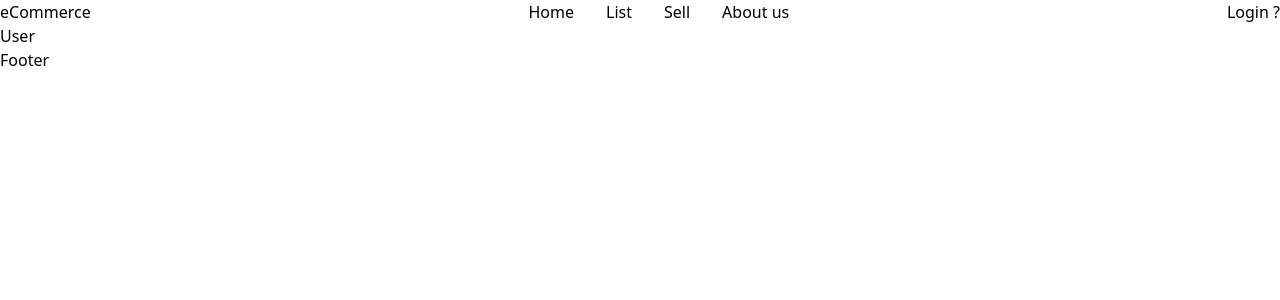
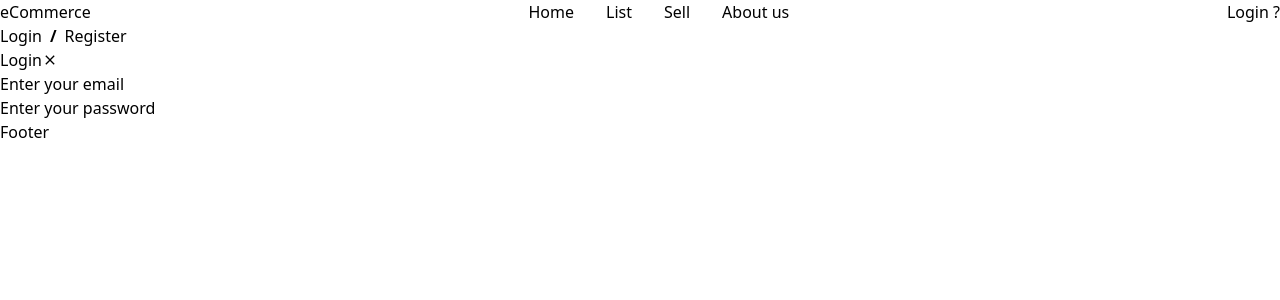
Before and after one commit to 25mohit/rapid-supplies, a React (Create React App) app: page /user in a window 1280 px wide. Shown: the top 300 px of the page. Built offline with nearby package versions, Linux system fonts and the light colour scheme.

Commit message:
Custom Input Field, Select Field, User Flow UI Completed

```diff
--- a/package.json
+++ b/package.json
@@ -9,6 +9,7 @@
     "firebase": "^10.14.1",
     "react": "^18.3.1",
     "react-dom": "^18.3.1",
+    "react-icons": "^5.3.0",
     "react-router-dom": "^6.27.0",
     "react-scripts": "5.0.1",
     "web-vitals": "^2.1.4"
--- a/src/components/Layout/Form.jsx
+++ b/src/components/Layout/Form.jsx
@@ -1,8 +1,17 @@
 import React from 'react'
+import { IoMdClose } from "react-icons/io";
 
-const Form = () => {
+const Form = props => {
   return (
-    <div>Form</div>
+    <form>
+      <header className='flex items-center'>
+        <div>
+          <h2>{props.form}</h2>
+        </div>
+        <IoMdClose />
+      </header>
+      {props.children}
+    </form>
   )
 }
 
--- a/src/components/Pages/List.jsx
+++ b/src/components/Pages/List.jsx
@@ -1,8 +1,12 @@
 import React from 'react'
+import Product from '../utils/Cards/Product'
 
 const List = () => {
   return (
-    <div>List</div>
+    <div>
+      <h1>List</h1>
+      <Product />
+    </div>
   )
 }
 
--- a/src/components/Pages/User.jsx
+++ b/src/components/Pages/User.jsx
@@ -1,8 +1,21 @@
-import React from 'react'
+import React, { useState } from 'react'
+import LoginForm from '../utils/Form/LoginForm'
+import RegisterForm from '../utils/Form/RegisterForm'
 
 const User = () => {
+    const [visibleForm, setVisibleForm] = useState('login')
+
   return (
-    <div>User</div>
+    <div>
+        <div className="toogler flex gap-2 items-center">
+            <span className='cursor-pointer' onClick={() => setVisibleForm('login')}>Login</span>
+            <b>/</b>
+            <span className='cursor-pointer' onClick={() => setVisibleForm('register')}>Register</span>
+        </div>
+        {
+            visibleForm === 'login' ? <LoginForm setVisibleForm={setVisibleForm}/> : <RegisterForm setVisibleForm={setVisibleForm}/>
+        }
+    </div>
   )
 }
 
--- /dev/null
+++ b/src/components/utils/Cards/Product.jsx
@@ -0,0 +1,9 @@
+import React from 'react'
+
+const Product = () => {
+  return (
+    <div>Product</div>
+  )
+}
+
+export default Product
--- a/src/components/utils/Form/LoginForm.jsx
+++ b/src/components/utils/Form/LoginForm.jsx
@@ -1,8 +1,13 @@
 import React from 'react'
+import Form from '../../Layout/Form'
+import Input from '../Inputs/Input'
 
-const LoginForm = () => {
+const LoginForm = ({setVisibleForm}) => {
   return (
-    <div>LoginForm</div>
+    <Form form="Login">
+      <Input placeholder="Enter your email" type="text"/>
+      <Input placeholder="Enter your password" type="password"/>
+    </Form>
   )
 }
 
--- a/src/components/utils/Form/RegisterForm.jsx
+++ b/src/components/utils/Form/RegisterForm.jsx
@@ -1,8 +1,9 @@
 import React from 'react'
+import Form from '../../Layout/Form'
 
-const RegisterForm = () => {
+const RegisterForm = ({setVisibleForm}) => {
   return (
-    <div>RegisterForm</div>
+    <Form form="Register" >RegisterForm</Form>
   )
 }
 
--- a/src/components/utils/Helpers/Navbar.jsx
+++ b/src/components/utils/Helpers/Navbar.jsx
@@ -11,7 +11,7 @@ const Navbar = () => {
             <li><Link to="/">Sell</Link></li>
             <li><Link to="/">About us</Link></li>
         </ul>
-        <button>Login ?</button>
+        <Link to='user'>Login ?</Link>
     </div>
   )
 }
--- /dev/null
+++ b/src/components/utils/Inputs/Input.jsx
@@ -0,0 +1,14 @@
+import React from 'react'
+
+const Input = props => {
+  const { type, placeholder } = props
+
+  return (
+    <div>
+        <label htmlFor="">{placeholder}</label>
+        <input type={type} />
+    </div>
+  )
+}
+
+export default Input
--- /dev/null
+++ b/src/components/utils/Inputs/Select.jsx
@@ -0,0 +1,9 @@
+import React from 'react'
+
+const Select = () => {
+  return (
+    <div>Select</div>
+  )
+}
+
+export default Select
```
Also changed, not shown: 1 other file (tests, documents, lock files or other folders).
